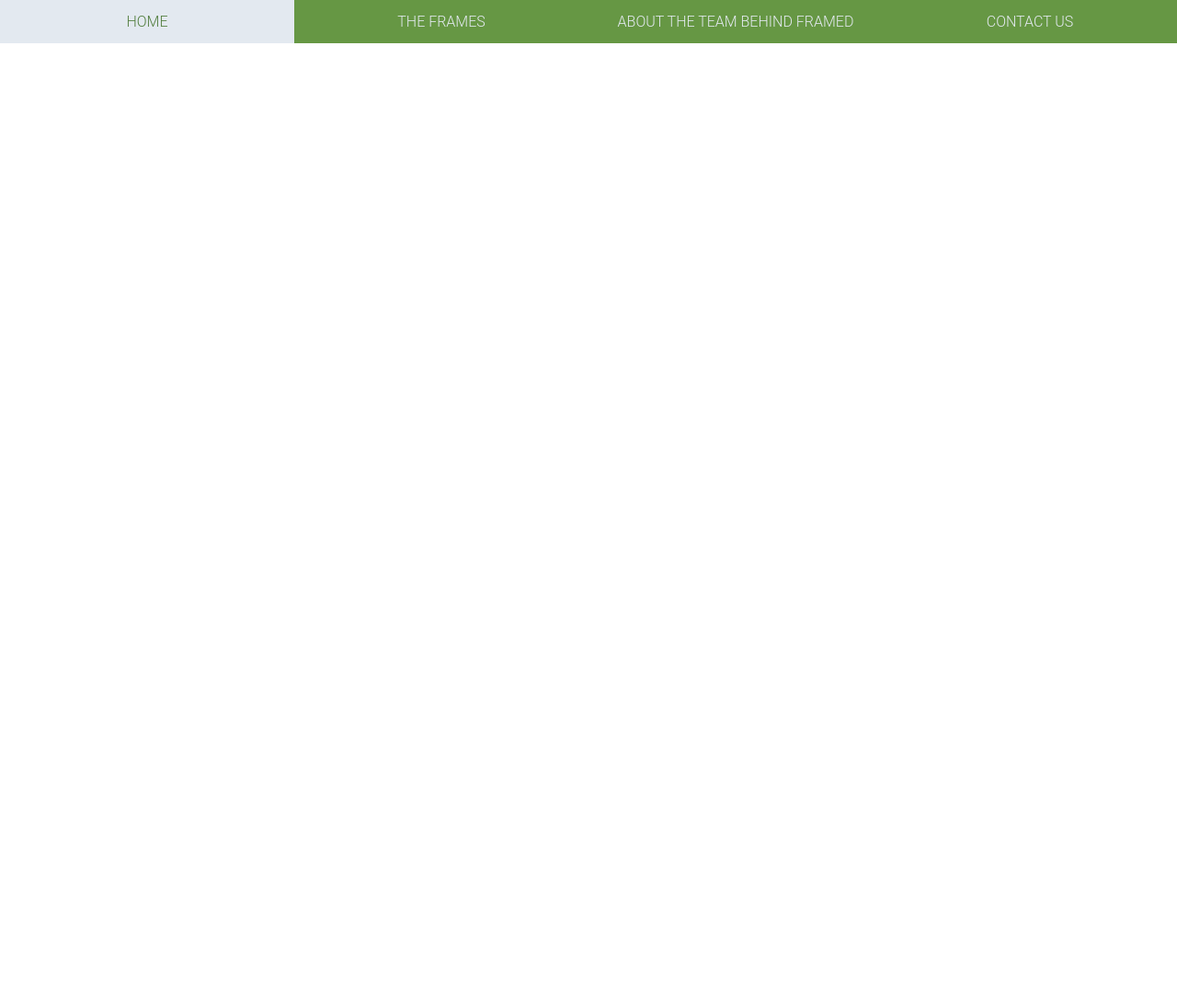
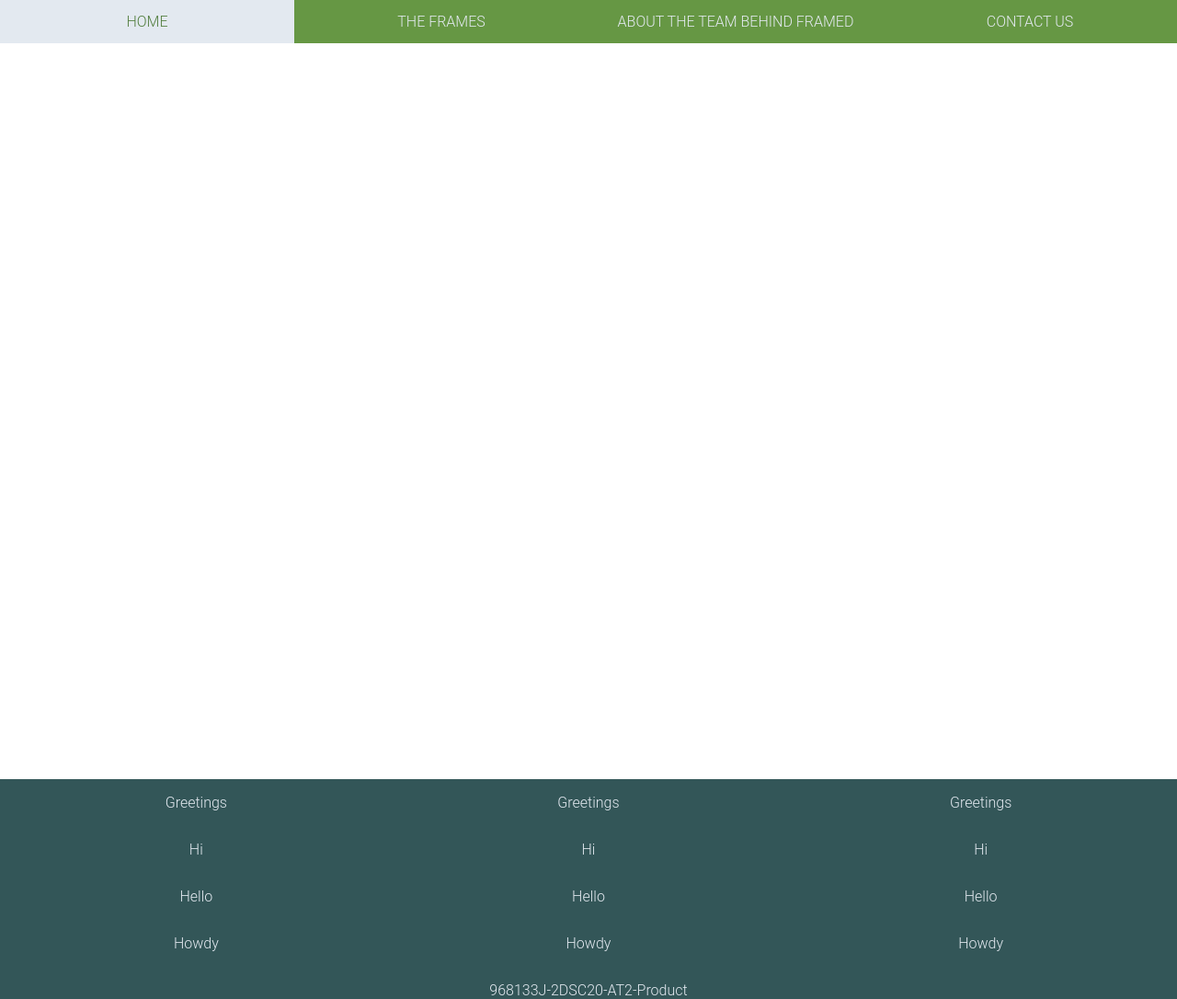
Before and after one commit to fez-susie/Framed, a plain HTML site: page about.html in a window 1280 px wide. Shown: the whole page at 92% size. Before the commit the page ends 800 px from the top, so only its background shows below. Drawn offline with Linux system fonts and the light colour scheme.

Commit message:
Footer and About
Created footer guide and started on about us page

```diff
--- a/about.html
+++ b/about.html
@@ -10,12 +10,52 @@
     <link rel="stylesheet" href="https://fonts.googleapis.com/css?family=Dancing Script">
 </head>
 <body>
-    <div class="navi">
+    <nav class="navi">
         <a href="index.html">Home</a>
         <a href="product.html">The Frames</a>
         <a href="about.html">About the team behind Framed</a>
         <a href="contact.html">Contact Us</a>
-    </div>
-    <div class="bg"></div>
+    </nav>
+    <div class="backIMG"></div>
+    <div></div>
+    <div></div>
+    <div></div>
+    <footer style="background-color: var(--pineGreen);color: var(--blueGrey);">
+        <div class="footer" style="flex-direction: row;">
+            <div>
+                <p style="text-align: center;">
+                    Greetings
+                </p>
+                <div class="footer" style="flex-direction: column;text-align: center;">
+                    <p>Hi</p>
+                    <p>Hello</p>
+                    <p>Howdy</p>
+                </div>
+            </div>
+            <div>
+                <p style="text-align: center;">
+                    Greetings
+                </p>
+                <div class="footer" style="flex-direction: column;text-align: center;">
+                    <p>Hi</p>
+                    <p>Hello</p>
+                    <p>Howdy</p>
+                </div>
+            </div>
+            <div>
+                <p style="text-align: center;">
+                    Greetings
+                </p>
+                <div class="footer" style="flex-direction: column;text-align: center;">
+                    <p>Hi</p>
+                    <p>Hello</p>
+                    <p>Howdy</p>
+                </div>
+            </div>
+        </div>
+        <div>
+            <p style="text-align: center;">968133J-2DSC20-AT2-Product</p>
+        </div>
+    </footer>
 </body>
 </html>
--- a/styles.css
+++ b/styles.css
@@ -142,3 +142,9 @@ body, html {
     align-items: center;
     background
 }
+
+.footer{
+    display: flex;
+    flex-wrap: wrap;
+    justify-content:space-around;
+}
```
Also changed, not shown: contact.html (+7 -2 lines), index.html (+43 -23 lines), product.html (+6 -2 lines).
